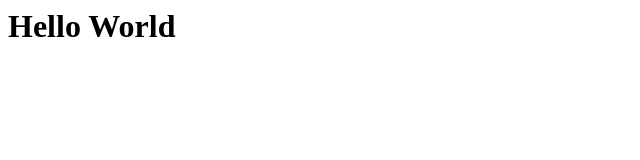
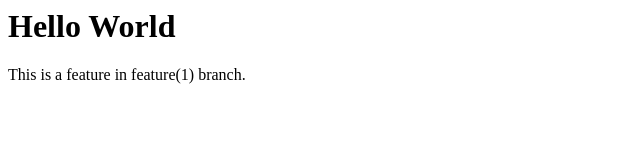
Before and after one commit to MuhammadShaafImran/Localrepo, a plain HTML site: page index.html in a window 1280 px wide. Shown: the whole page, without its empty margins (0-640 px from the left). Drawn offline with Linux system fonts and the light colour scheme.

Commit message:
Adding a new para.

```diff
--- a/index.html
+++ b/index.html
@@ -1 +1,2 @@
 <h1>Hello World</h1>
+<p>This is a feature in feature(1) branch.</p>
```
